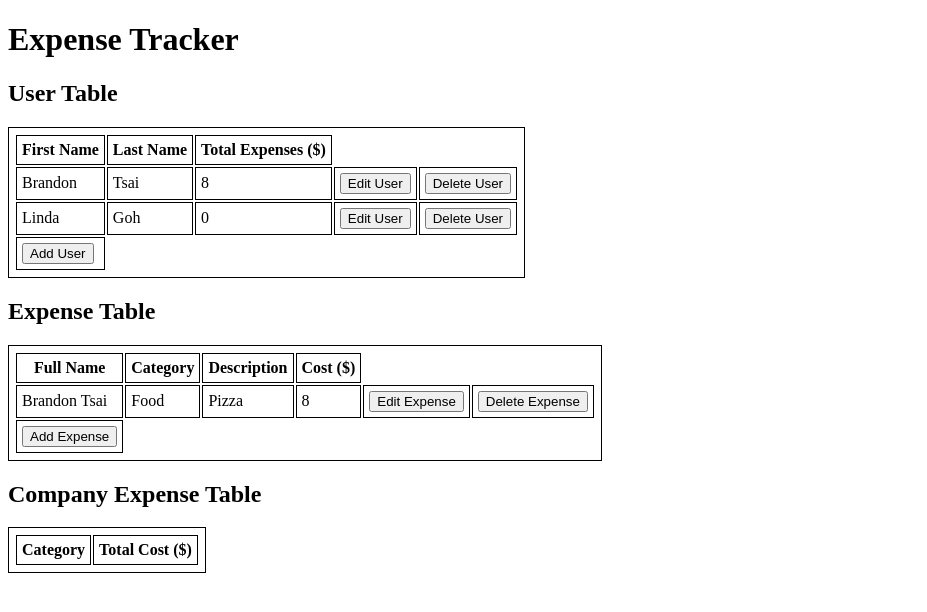
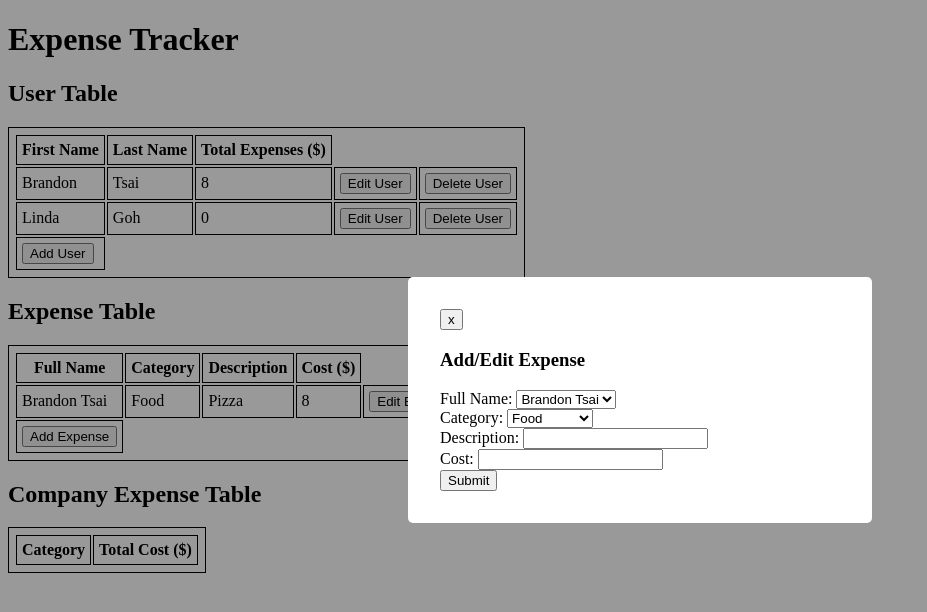
Before and after one commit to brantsai/expense-tracker, a React (Create React App) app: page / in a window 1280 px wide. Both pictures are taken after a click on the button "Edit Expense". Shown: the top 612 px of the page, without its empty margins (0-927 px from the left). Built offline with nearby package versions, Linux system fonts and the light colour scheme.

Commit message:
implements expense modal component

```diff
--- a/src/App.js
+++ b/src/App.js
@@ -4,9 +4,11 @@ import UserTable from './components/UserTable';
 import UserModal from './components/UserModal';
 import CompanyExpenseTable from './components/CompanyExpenseTable';
 import ExpenseTable from './components/ExpenseTable';
+import ExpenseModal from './components/ExpenseModal';
 
 function App() {
   const [userModalToggle, setUserModalToggle]  = useState(false);
+  const [expenseModalToggle, setExpenseModalToggle] = useState(false);
   const [latestUserID, setLatestUserID] = useState(3);
   const [selectedUser, setSelectedUser] = useState(null);
 
@@ -139,7 +141,18 @@ function App() {
       <ExpenseTable
         expenseData={expenseData}
         handleDeleteExpense={handleDeleteExpense}
+        openModal={() => {
+          setExpenseModalToggle(true);
+        }}
       />
+      {expenseModalToggle ?
+        <ExpenseModal
+          expenseData={expenseData}
+          closeModal={() => {
+            setExpenseModalToggle(false);
+          }}
+        />
+        : null}
       <CompanyExpenseTable expenseData={expenseData}/>
     </div>
   );
--- /dev/null
+++ b/src/components/ExpenseModal.js
@@ -0,0 +1,51 @@
+const ExpenseModal = ({ expenseData, closeModal }) => {
+  return (
+    <div className="modal-container">
+      <div className="modal">
+        <button onClick={() => {
+          closeModal();
+        }}>x</button>
+        <h3>Add/Edit Expense</h3>
+        <form>
+          <div>
+            <label>Full Name: </label>
+            <select name="fullName">
+              {Object.entries(expenseData.users).map(([key, val]) => {
+                return (
+                  <option
+                    key={key}
+                    value={val.firstName + ' ' + val.lastName}>{val.firstName} {val.lastName}
+                  </option>
+                )
+              })}
+            </select><br></br>
+            <label>Category: </label>
+            <select name="category">
+              <option value="food">Food</option>
+              <option value="travel">Travel</option>
+              <option value="equipment">Equipment</option>
+            </select><br></br>
+            <label>Description: </label>
+            <input
+              name="description"
+              required="required"
+            ></input>
+          </div>
+          <div>
+            <label>Cost: </label>
+            <input
+              type="number"
+              name="cost"
+              required="required"
+            ></input>
+          </div>
+          <button
+            type="submit"
+          >Submit</button>
+        </form>
+      </div>
+    </div>
+  );
+}
+
+export default ExpenseModal;
--- a/src/components/ExpenseTable.js
+++ b/src/components/ExpenseTable.js
@@ -1,4 +1,4 @@
-const ExpenseTable = ({ expenseData, handleDeleteExpense }) => {
+const ExpenseTable = ({ expenseData, handleDeleteExpense, openModal }) => {
   return (
     <div>
       <h2>Expense Table</h2>
@@ -19,7 +19,9 @@ const ExpenseTable = ({ expenseData, handleDeleteExpense }) => {
                 <td>{val.category}</td>
                 <td>{val.description}</td>
                 <td>{val.cost}</td>
-                <td><button>Edit Expense</button></td>
+                <td><button onClick={() => {
+                  openModal();
+                }}>Edit Expense</button></td>
                 <td><button onClick={() => {
                   handleDeleteExpense(key);
                 }}>Delete Expense</button></td>
```
